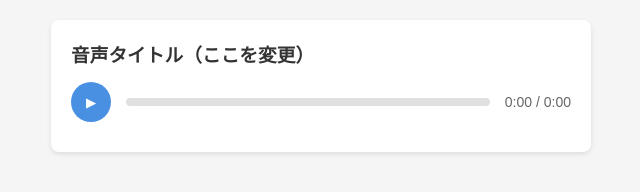
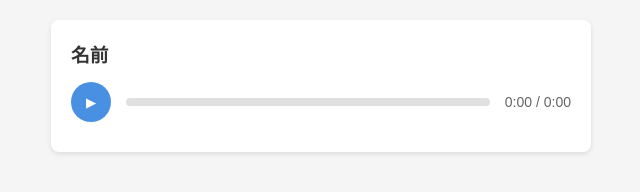
Before and after one commit to M-S426/Manaka.S, a plain HTML site: page 1index.html in a window 1280 px wide. Shown: the whole page, without its empty margins (319-959 px from the left). Drawn offline with Linux system fonts and the light colour scheme.

Commit message:
Update 1index.html

```diff
--- a/1index.html
+++ b/1index.html
@@ -73,7 +73,7 @@
   <script>
     document.addEventListener('DOMContentLoaded', function() {
       // ここにMP3ファイルのURLを設定します。この部分は後で変更します。
-      const audioUrl = 'https://m-s426.github.io/Manaka.S/1.【名前】真仲冴枝.mp3';
+      const audioUrl = 'https://m-s426.github.io/Manaka.S/1name.mp3';
 
       const audio = new Audio(audioUrl);
       const playBtn = document.getElementById('playBtn');
@@ -83,7 +83,7 @@
       let isPlaying = false;
 
       // 音声のタイトルを設定
-      document.querySelector('.audio-title').textContent = '音声タイトル（ここを変更）';
+      document.querySelector('.audio-title').textContent = '名前';
 
       // 再生/一時停止ボタンの処理
       playBtn.addEventListener('click', function() {
```
